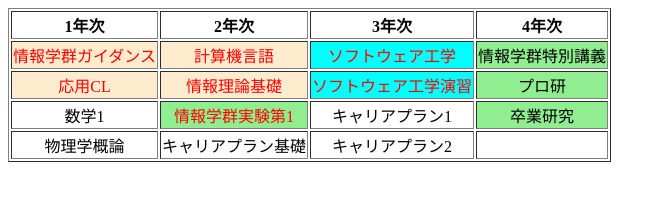
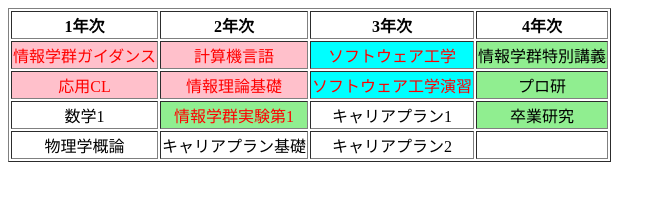
Before and after one commit to MIZOGUCHIKoki/InformationExperiment_3c-3i, a plain HTML site: page 09_WebInterface/no1.html in a window 1280 px wide. Shown: the whole page, without its empty margins (0-666 px from the left). Drawn offline with Linux system fonts and the light colour scheme.

Commit message:
change royouiki bg color

```diff
--- a/09_WebInterface/no1.css
+++ b/09_WebInterface/no1.css
@@ -3,7 +3,7 @@ table {
 }
 
 .kiso {
-    background-color: blanchedalmond;
+    background-color: pink;
 }
 
 .hatten {
```
